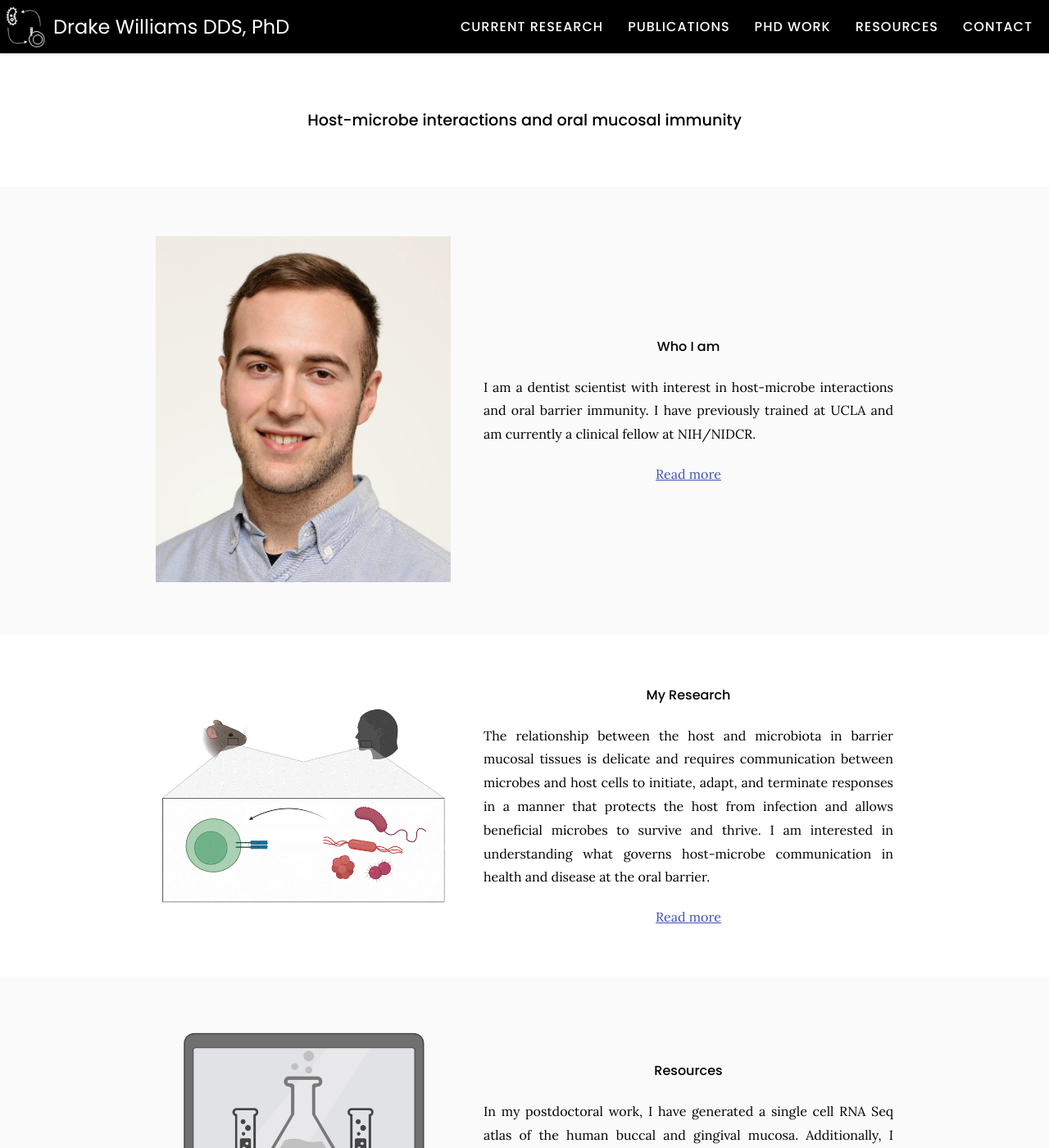
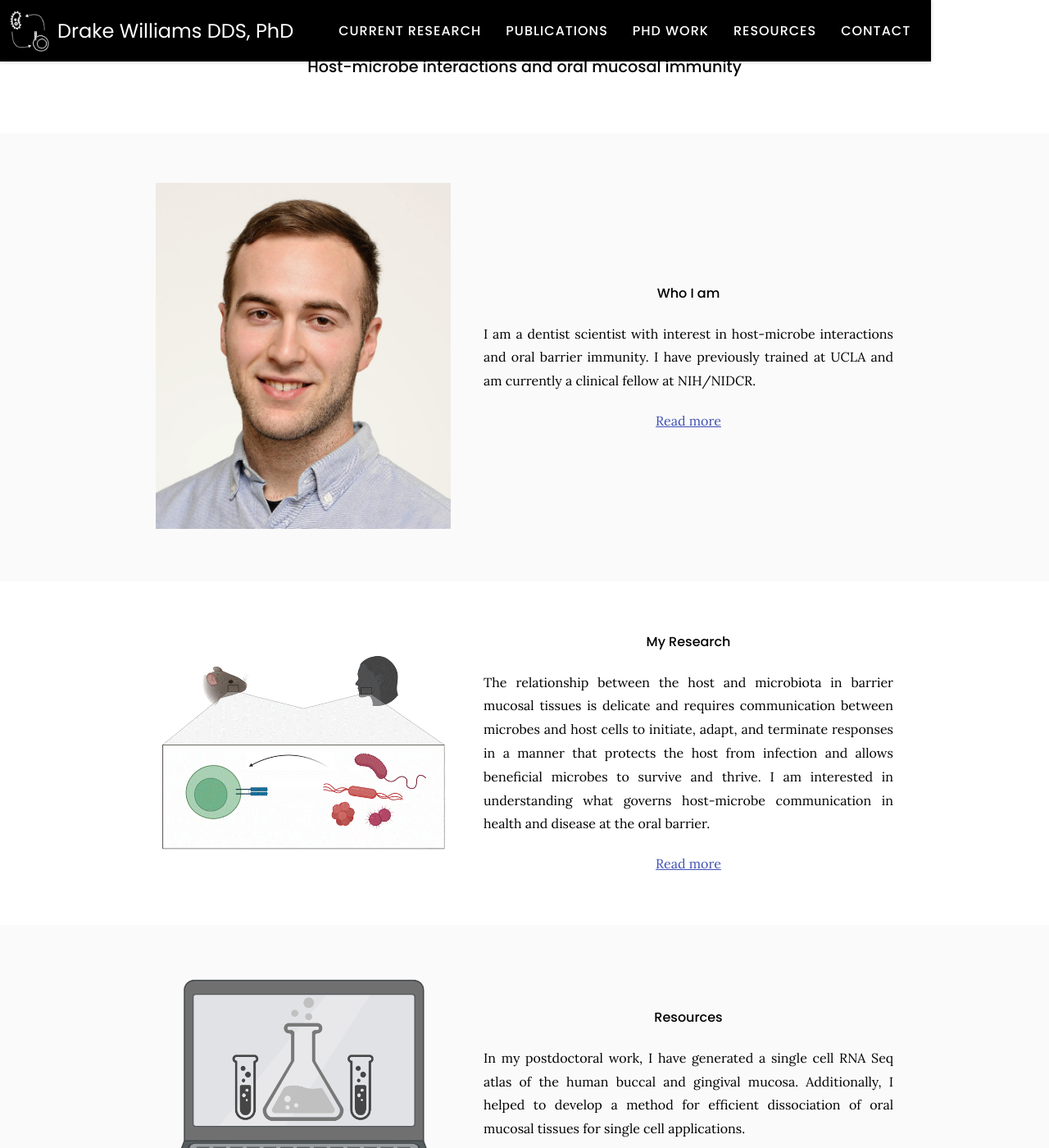
Before and after one commit to williamsdrake/williamsdrake.github.io, a Jekyll site: the page built from index.md, in a window 1280 px wide and 1400 px high. Shown: the whole window at 82% size. Built offline with Jekyll 4.4.1, drawn with Linux system fonts in a browser that asks for light colours; nearby versions of some CDN libraries.

Commit message:
Update header.scss

```diff
--- a/css/header.scss
+++ b/css/header.scss
@@ -7,13 +7,12 @@
 
 
 header {
-  position: sticky;
-  top: 0;
+  position: fixed;
   display: flex;
   justify-content: space-between;
   align-items: center;
   flex-wrap: wrap;
-  padding: 5px;
+  padding: 10px;
   color: $white;
   background: $black;
   box-shadow: $shadow;
```
